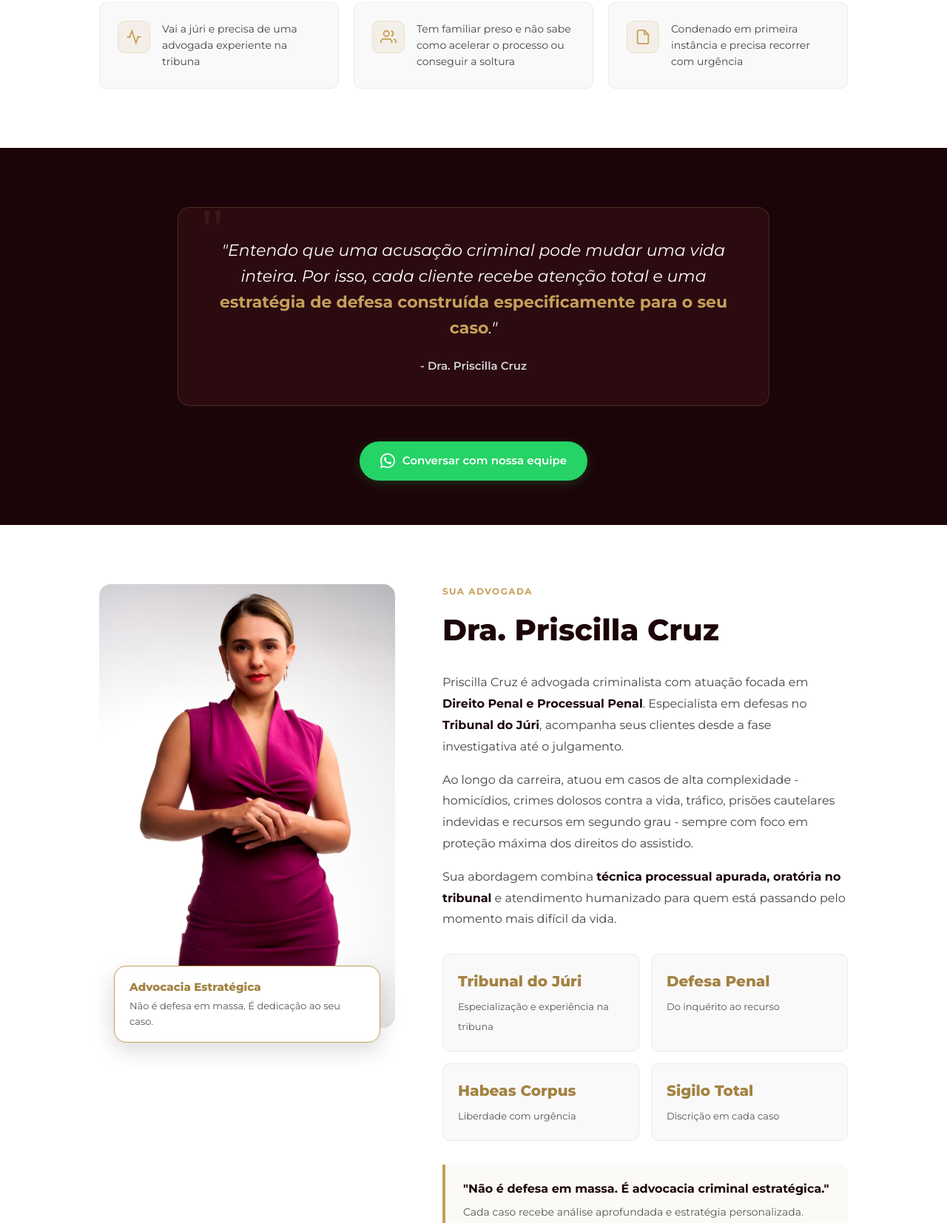
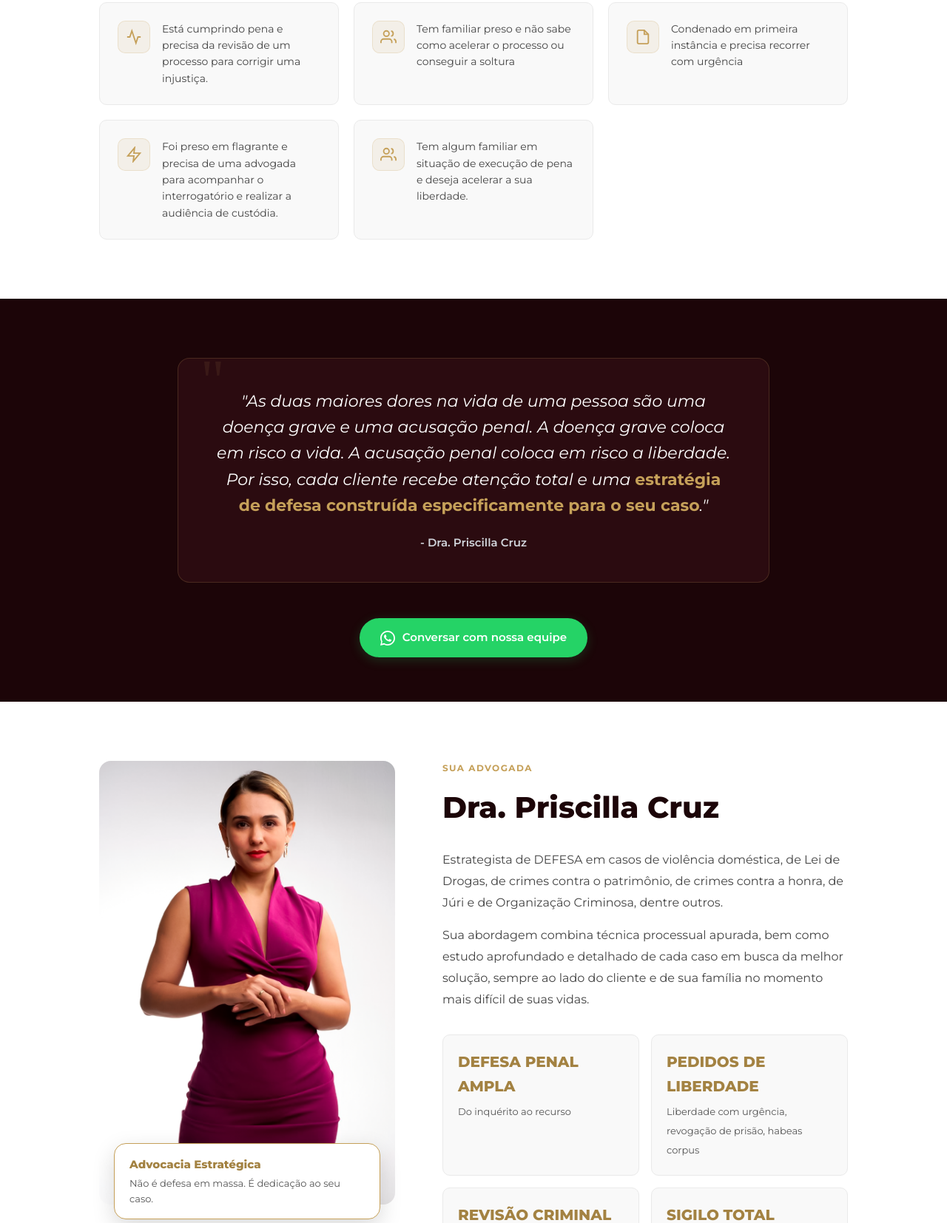
Before and after one commit to aqorahub/drapriscilla, a plain HTML site: page index.html in a window 1280 px wide. Shown: the part 1146-2800 px from the top of the page at 74% size. Drawn offline with Linux system fonts and the light colour scheme.

Commit message:
Atualiza textos e seções da landing page

```diff
--- a/index.html
+++ b/index.html
@@ -26,8 +26,8 @@
           <svg viewBox="0 0 24 24" fill="none" stroke="currentColor" stroke-width="2"><path d="M12 2C8.13 2 5 5.13 5 9c0 5.25 7 13 7 13s7-7.75 7-13c0-3.87-3.13-7-7-7zm0 9.5c-1.38 0-2.5-1.12-2.5-2.5s1.12-2.5 2.5-2.5 2.5 1.12 2.5 2.5-1.12 2.5-2.5 2.5z"/></svg>
           Atendimento de Urgência 24h
         </div>
-        <h1>Você está sendo <span class="accent">investigado</span>, <span class="accent">preso</span> ou levado a <span class="accent">julgamento</span>?</h1>
-        <p class="hero-sub">Casos criminais exigem defesa técnica, estratégia jurídica firme e uma advogada que conheça cada detalhe do processo penal - inclusive a tribuna do júri.</p>
+        <h1>Você está sendo <span class="accent">investigado</span>, <span class="accent">preso</span> ou <span class="accent">processado</span>?</h1>
+        <p class="hero-sub">Casos criminais exigem defesa técnica, escolha correta da estratégia e uma advogada que conheça cada detalhe do processo penal. A qualidade da defesa é determinante para a liberdade e a absolvição de uma pessoa.</p>
         <a href="https://wa.me/5585988464676?text=Olá%20Dra.%20Priscilla!%20Preciso%20de%20orientação%20sobre%20meu%20caso." class="btn-wpp" target="_blank" rel="noopener">
           <svg viewBox="0 0 24 24" fill="currentColor"><path d="M17.472 14.382c-.297-.149-1.758-.867-2.03-.967-.273-.099-.471-.148-.67.15-.197.297-.767.966-.94 1.164-.173.199-.347.223-.644.075-.297-.15-1.255-.463-2.39-1.475-.883-.788-1.48-1.761-1.653-2.059-.173-.297-.018-.458.13-.606.134-.133.298-.347.446-.52.149-.174.198-.298.298-.497.099-.198.05-.371-.025-.52-.075-.149-.669-1.612-.916-2.207-.242-.579-.487-.5-.669-.51-.173-.008-.371-.01-.57-.01-.198 0-.52.074-.792.372-.272.297-1.04 1.016-1.04 2.479 0 1.462 1.065 2.875 1.213 3.074.149.198 2.096 3.2 5.077 4.487.709.306 1.262.489 1.694.625.712.227 1.36.195 1.871.118.571-.085 1.758-.719 2.006-1.413.248-.694.248-1.289.173-1.413-.074-.124-.272-.198-.57-.347z"/><path d="M12 0C5.373 0 0 5.373 0 12c0 2.113.55 4.094 1.515 5.815L0 24l6.364-1.483A11.944 11.944 0 0012 24c6.627 0 12-5.373 12-12S18.627 0 12 0zm0 21.818c-1.939 0-3.748-.528-5.299-1.443l-.38-.225-3.776.88.916-3.653-.248-.39A9.816 9.816 0 012.182 12C2.182 6.575 6.575 2.182 12 2.182c5.425 0 9.818 4.393 9.818 9.818 0 5.424-4.393 9.818-9.818 9.818z"/></svg>
           Falar agora com a Dra. Priscilla
@@ -39,8 +39,8 @@
           <img src="img-1.png" alt="Dra. Priscilla Cruz" onerror="this.style.display='none'">
         </div>
         <div class="hero-badge">
-          <strong>OAB/CE</strong>
-          <span>Criminalista - Tribunal do Júri</span>
+          <strong>Priscila Cruz</strong>
+          <span>Advogada criminalista e estrategista de defesa.</span>
         </div>
       </div>
     </div>
@@ -67,7 +67,7 @@
       </div>
       <div class="dor-card">
         <div class="dor-icon"><svg viewBox="0 0 24 24" fill="none" stroke="currentColor" stroke-width="2"><polyline points="22 12 18 12 15 21 9 3 6 12 2 12"></polyline></svg></div>
-        <p>Vai a júri e precisa de uma advogada experiente na tribuna</p>
+        <p>Está cumprindo pena e precisa da revisão de um processo para corrigir uma injustiça.</p>
       </div>
       <div class="dor-card">
         <div class="dor-icon"><svg viewBox="0 0 24 24" fill="none" stroke="currentColor" stroke-width="2"><path d="M17 21v-2a4 4 0 0 0-4-4H5a4 4 0 0 0-4 4v2"></path><circle cx="9" cy="7" r="4"></circle><path d="M23 21v-2a4 4 0 0 0-3-3.87"></path><path d="M16 3.13a4 4 0 0 1 0 7.75"></path></svg></div>
@@ -77,6 +77,14 @@
         <div class="dor-icon"><svg viewBox="0 0 24 24" fill="none" stroke="currentColor" stroke-width="2"><path d="M14 2H6a2 2 0 0 0-2 2v16a2 2 0 0 0 2 2h12a2 2 0 0 0 2-2V8z"></path><polyline points="14 2 14 8 20 8"></polyline></svg></div>
         <p>Condenado em primeira instância e precisa recorrer com urgência</p>
       </div>
+      <div class="dor-card">
+        <div class="dor-icon"><svg viewBox="0 0 24 24" fill="none" stroke="currentColor" stroke-width="2"><polygon points="13 2 3 14 12 14 11 22 21 10 12 10 13 2"></polygon></svg></div>
+        <p>Foi preso em flagrante e precisa de uma advogada para acompanhar o interrogatório e realizar a audiência de custódia.</p>
+      </div>
+      <div class="dor-card">
+        <div class="dor-icon"><svg viewBox="0 0 24 24" fill="none" stroke="currentColor" stroke-width="2"><path d="M17 21v-2a4 4 0 0 0-4-4H5a4 4 0 0 0-4 4v2"></path><circle cx="9" cy="7" r="4"></circle><path d="M23 21v-2a4 4 0 0 0-3-3.87"></path><path d="M16 3.13a4 4 0 0 1 0 7.75"></path></svg></div>
+        <p>Tem algum familiar em situação de execução de pena e deseja acelerar a sua liberdade.</p>
+      </div>
     </div>
   </div>
 </section>
@@ -85,7 +93,7 @@
 <section class="quote-section">
   <div class="container">
     <div class="quote-block">
-      <blockquote>"Entendo que uma acusação criminal pode mudar uma vida inteira. Por isso, cada cliente recebe atenção total e uma <strong>estratégia de defesa construída especificamente para o seu caso</strong>."</blockquote>
+      <blockquote>"As duas maiores dores na vida de uma pessoa são uma doença grave e uma acusação penal. A doença grave coloca em risco a vida. A acusação penal coloca em risco a liberdade. Por isso, cada cliente recebe atenção total e uma <strong>estratégia de defesa construída especificamente para o seu caso</strong>."</blockquote>
       <cite>- Dra. Priscilla Cruz</cite>
     </div>
     <div style="text-align:center">
@@ -114,24 +122,23 @@
       <div>
         <span class="section-label">Sua Advogada</span>
         <h2>Dra. Priscilla Cruz</h2>
-        <p class="bio-text">Priscilla Cruz é advogada criminalista com atuação focada em <strong>Direito Penal e Processual Penal</strong>. Especialista em defesas no <strong>Tribunal do Júri</strong>, acompanha seus clientes desde a fase investigativa até o julgamento.</p>
-        <p class="bio-text">Ao longo da carreira, atuou em casos de alta complexidade - homicídios, crimes dolosos contra a vida, tráfico, prisões cautelares indevidas e recursos em segundo grau - sempre com foco em proteção máxima dos direitos do assistido.</p>
-        <p class="bio-text">Sua abordagem combina <strong>técnica processual apurada, oratória no tribunal</strong> e atendimento humanizado para quem está passando pelo momento mais difícil da vida.</p>
+        <p class="bio-text">Estrategista de DEFESA em casos de violência doméstica, de Lei de Drogas, de crimes contra o patrimônio, de crimes contra a honra, de Júri e de Organização Criminosa, dentre outros.</p>
+        <p class="bio-text">Sua abordagem combina técnica processual apurada, bem como estudo aprofundado e detalhado de cada caso em busca da melhor solução, sempre ao lado do cliente e de sua família no momento mais difícil de suas vidas.</p>
         <div class="bio-stats">
           <div class="stat-card">
-            <strong>Tribunal do Júri</strong>
-            <span>Especialização e experiência na tribuna</span>
-          </div>
-          <div class="stat-card">
-            <strong>Defesa Penal</strong>
+            <strong>DEFESA PENAL AMPLA</strong>
             <span>Do inquérito ao recurso</span>
           </div>
           <div class="stat-card">
-            <strong>Habeas Corpus</strong>
-            <span>Liberdade com urgência</span>
+            <strong>PEDIDOS DE LIBERDADE</strong>
+            <span>Liberdade com urgência, revogação de prisão, habeas corpus</span>
           </div>
           <div class="stat-card">
-            <strong>Sigilo Total</strong>
+            <strong>REVISÃO CRIMINAL</strong>
+            <span>Correção de casos de injustiça</span>
+          </div>
+          <div class="stat-card">
+            <strong>SIGILO TOTAL</strong>
             <span>Discrição em cada caso</span>
           </div>
         </div>
@@ -170,7 +177,7 @@
           </li>
           <li>
             <svg viewBox="0 0 24 24" fill="none" stroke="currentColor" stroke-width="2.5"><polyline points="20 6 9 17 4 12"></polyline></svg>
-            Quer uma advogada que entenda o Tribunal do Júri por dentro
+            Quer uma advogada que entenda da justiça criminal por dentro
           </li>
           <li>
             <svg viewBox="0 0 24 24" fill="none" stroke="currentColor" stroke-width="2.5"><polyline points="20 6 9 17 4 12"></polyline></svg>
```
